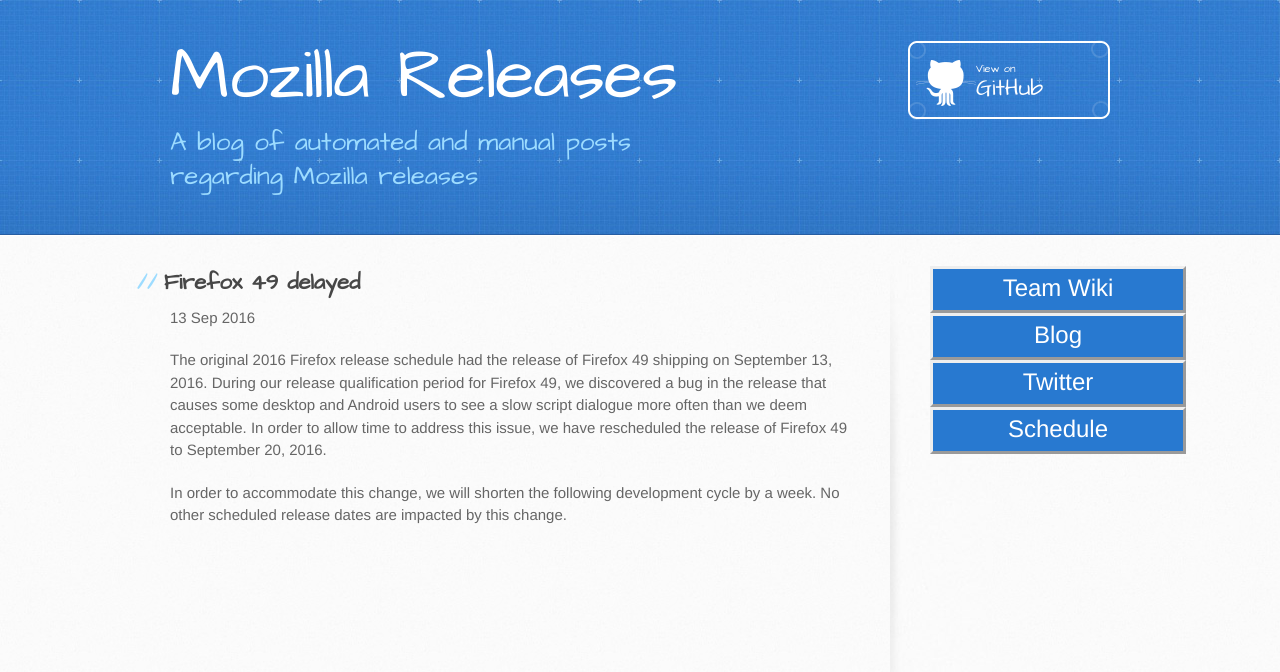
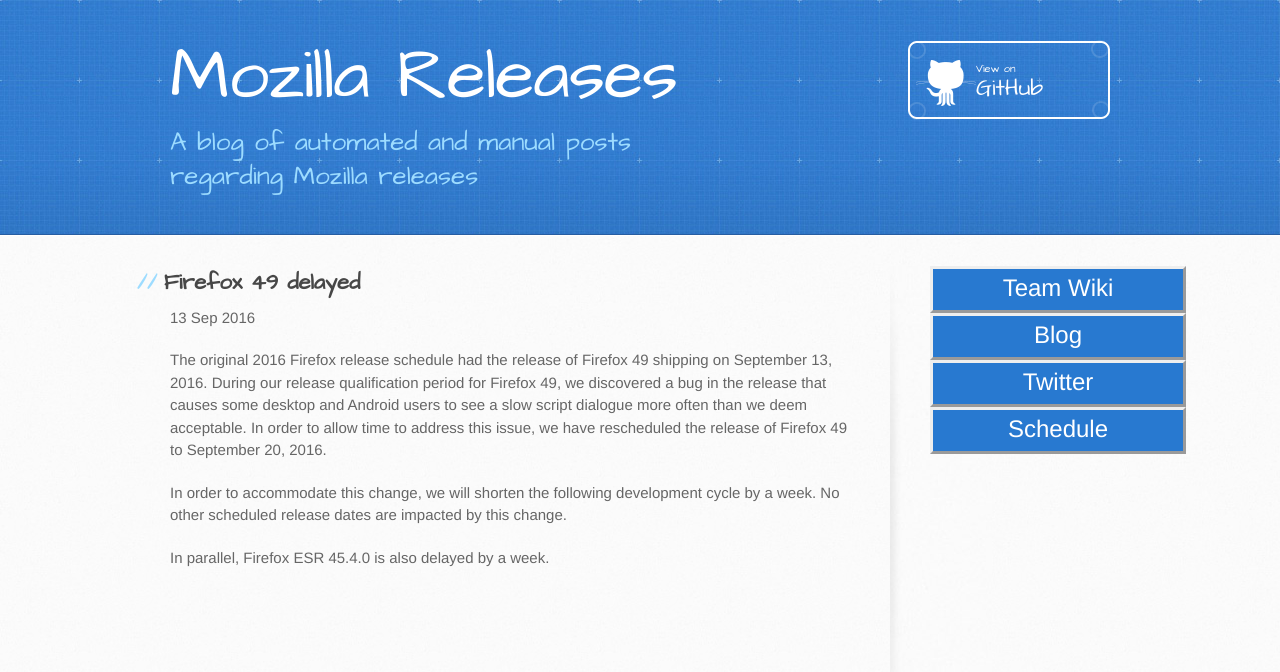
Before and after one commit to mozilla/release-blog, a Jekyll site: the page built from _posts/2016-09-13-49-delayed.md, in a window 1280 px wide. Shown: the top 672 px of the page. Built offline with Jekyll 4.4.1, drawn with Linux system fonts in a browser that asks for light colours; Markdown is read by kramdown in place of the engine named in the settings.

Commit message:
about explain for esr

```diff
--- a/_posts/2016-09-13-49-delayed.md
+++ b/_posts/2016-09-13-49-delayed.md
@@ -9,3 +9,5 @@
 During our release qualification period for Firefox 49, we discovered a bug in the release that causes some desktop and Android users to see a slow script dialogue more often than we deem acceptable. In order to allow time to address this issue, we have rescheduled the release of Firefox 49 to September 20, 2016.
 
 In order to accommodate this change, we will shorten the following development cycle by a week. No other scheduled release dates are impacted by this change.
+
+In parallel, Firefox ESR 45.4.0 is also delayed by a week.
```
